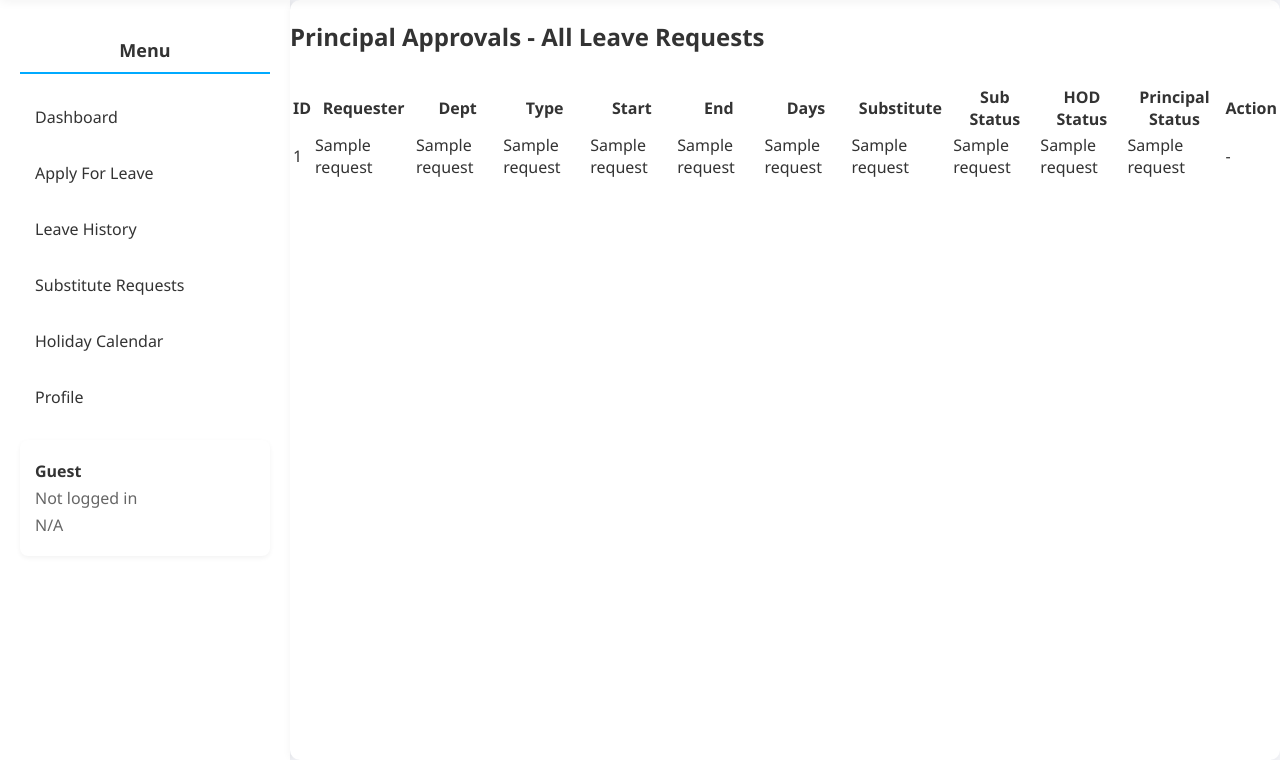
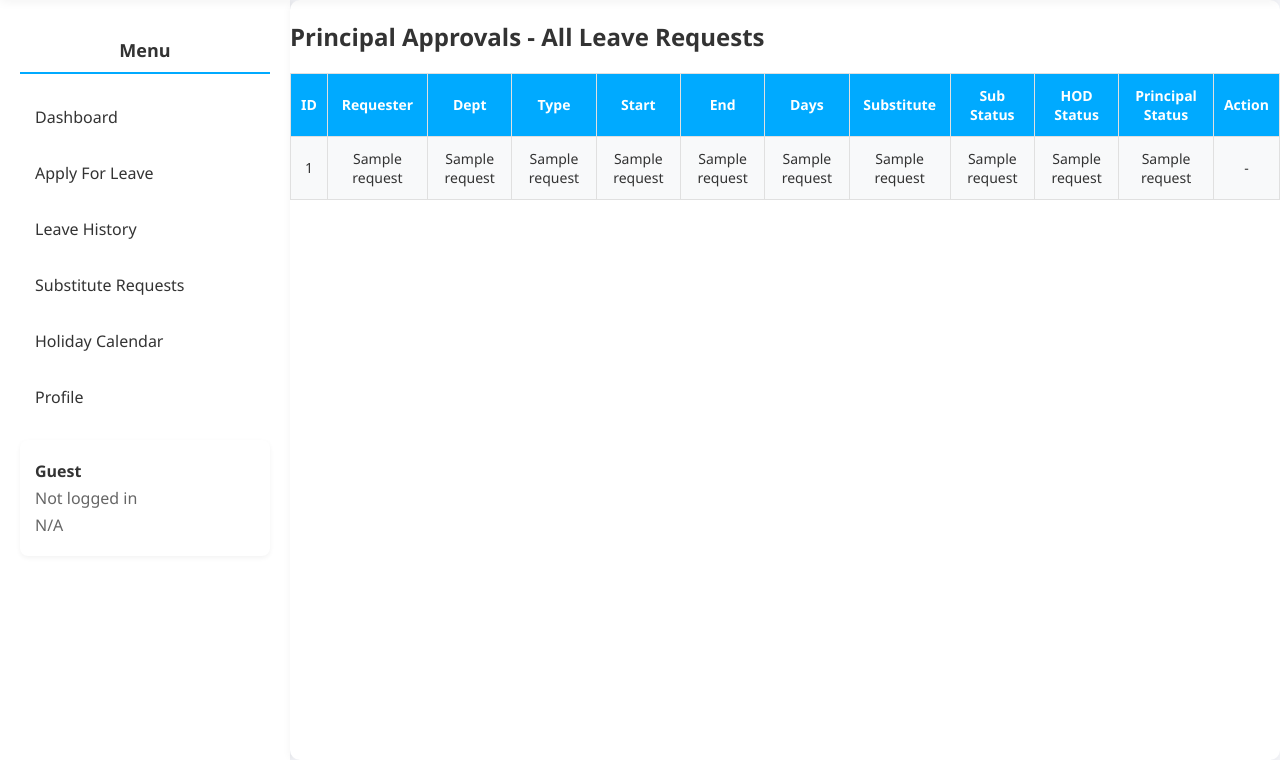
Before and after one commit to keerthivasan91/CIT-leave-management-prototype, a Flask app: template templates/admin_dashboard.html in a window 1280 px wide. Shown: the part 71-831 px from the top of the page. Run offline with Flask 3, Linux system fonts and the light colour scheme; the template is opened without the code that fills it: most values are stand-ins (such as "Sample title", 1, 10 or a date in 2020); some libraries are stand-ins or nearby versions.

Commit message:
Refactor admin dashboard layout for improved readability and consistency

```diff
--- a/templates/admin_dashboard.html
+++ b/templates/admin_dashboard.html
@@ -3,10 +3,10 @@
 {% block title %}Principal Approvals - Faculty Leave Management{% endblock %}
 
 {% block content %}
-<div style="max-width: 1200px;">
-  <h2 style="color: #333; margin-bottom: 30px;">Principal Approvals - All Leave Requests</h2>
+<div style="max-width: 1000px;" >
+  <h2 >Principal Approvals - All Leave Requests</h2>
       {% if requests %}
-      <table class="table">
+      <table class="approval-table">
         <tr><th>ID</th><th>Requester</th><th>Dept</th><th>Type</th><th>Start</th><th>End</th><th>Days</th><th>Substitute</th><th>Sub Status</th><th>HOD Status</th><th>Principal Status</th><th>Action</th></tr>
         {% for r in requests %}
         <tr>
```
